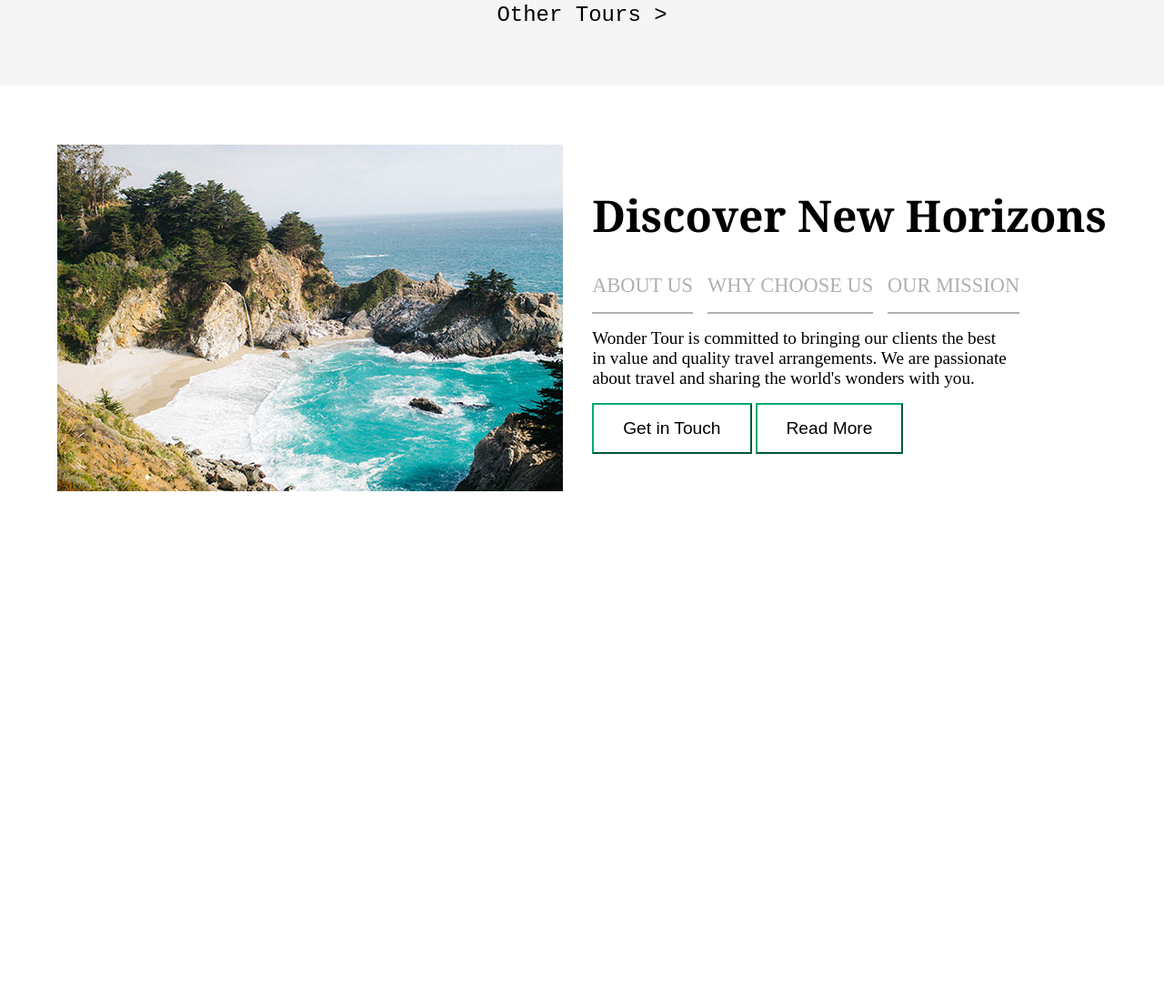
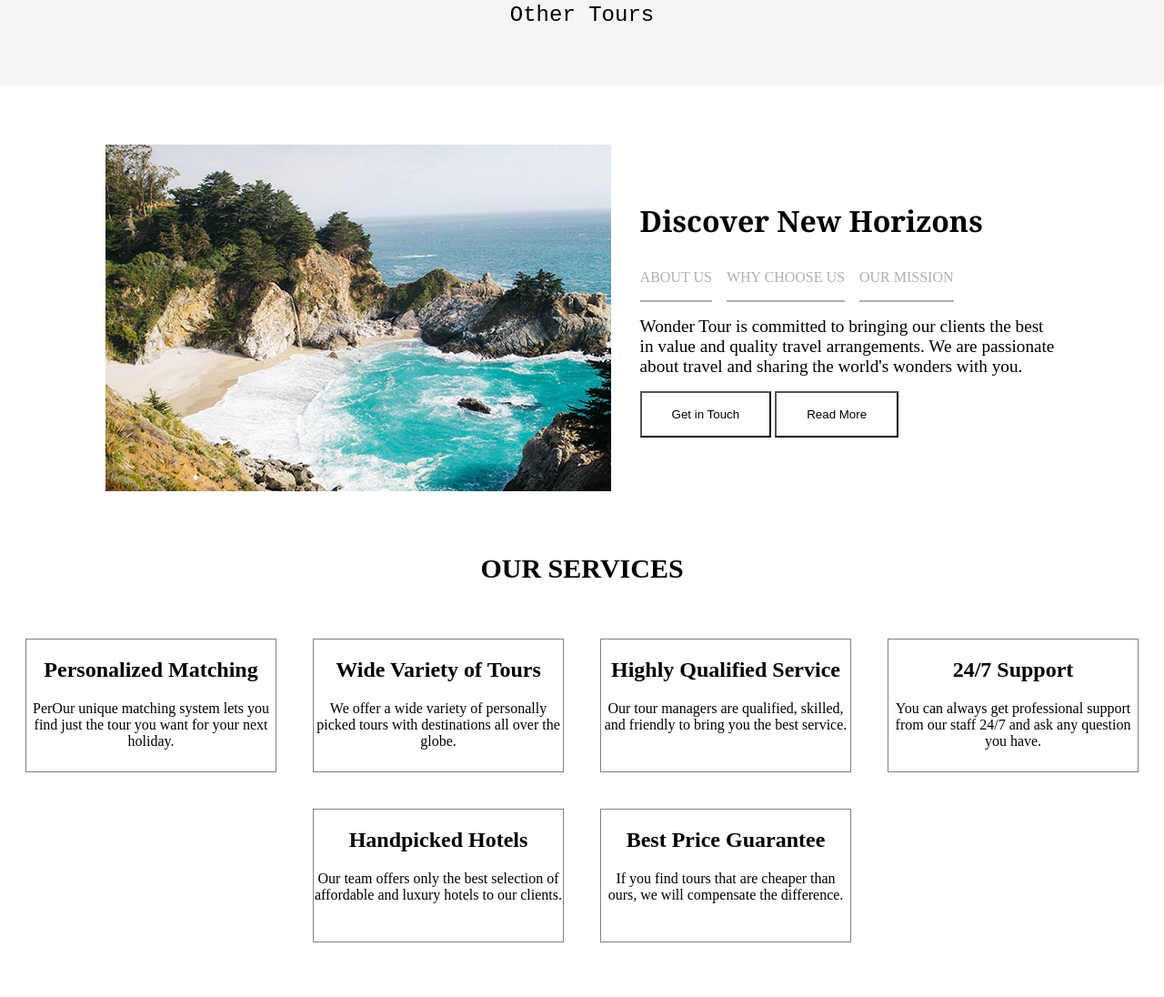
Before and after one commit to sonakshimathur07/travel-web-template, a plain HTML site: page index.html in a window 1280 px wide. Shown: the part 1009-2105 px from the top of the page at 91% size. Before the commit the page ends 1617 px from the top, so only its background shows below. Drawn offline with Linux system fonts and the light colour scheme.

Commit message:
added other services section

```diff
--- a/index.html
+++ b/index.html
@@ -90,7 +90,7 @@
           <div class="main-section-bannerTwo-images--background beach">Beach Holiday</div>
         </div>
         <div class="main-section-bannerTwo-other">
-          Other Tours <span>></span>
+          Other Tours
         </div>
       </div>
 
@@ -139,8 +139,59 @@
               </div>
             </div>
             <div class="main-section-services-discover-right--buttons">
-              <button class="btn button-primary">Get in Touch</button>
-              <button class="btn button-primary">Read More</button>
+              <button class="btn1-getintouch">Get in Touch</button>
+              <button class="btn2-readmore">Read More</button>
+            </div>
+          </div>
+        </div>
+
+        <div class="main-section-ourservices" >
+          <span>OUR SERVICES</span>
+        </div>
+
+        <div class="main-section-services-boxes">
+          <div class="box">
+             <div></div>
+             <div>
+              <h2>Personalized Matching</h2>
+              <p>PerOur unique matching system lets you find just the tour you want for your next holiday.</p>
+             </div>
+
+          </div>
+          <div class="box">
+            <div></div>
+            <div>
+              <h2>Wide Variety of Tours</h2>
+              <p>We offer a wide variety of personally picked tours with destinations all over the globe.</p>
+            </div>
+          </div>
+          <div class="box">
+            <div></div>
+            <div>
+             <h2>Highly Qualified Service</h2>
+             <p>Our tour managers are qualified, skilled, and friendly to bring you the best service.</p>
+            </div>
+          </div>
+          <div class="box">
+            <div></div>
+            <div>
+             <h2>24/7 Support</h2>
+             <p>You can always get professional support from our staff 24/7 and ask any question you have.</p>
+            </div>
+
+          </div>
+          <div class="box">
+            <div></div>
+            <div>
+             <h2>Handpicked Hotels</h2>
+             <p>Our team offers only the best selection of affordable and luxury hotels to our clients.</p>
+            </div>
+          </div>
+          <div class="box">
+            <div></div>
+            <div>
+             <h2>Best Price Guarantee</h2>
+             <p>If you find tours that are cheaper than ours, we will compensate the difference.</p>
             </div>
           </div>
         </div>
--- a/style.css
+++ b/style.css
@@ -65,9 +65,6 @@ body {
     gap: 2rem;
 }
 
-.main-section{
-
-}
 
 .main-section-bannerOne {
     background-image: url('./images/ocean.jpg');
@@ -125,7 +122,7 @@ body {
     justify-content: center;
     gap: 1.5rem;
     position: relative;
-    top: -4rem;
+    top: -1rem;
     cursor: pointer;
 }
 
@@ -189,8 +186,8 @@ body {
 }
 
 .main-section-services-discover-right--title {
-    font-weight: 700;
-    font-size: 3rem;
+    font-weight: 600;
+    font-size: 2rem;
     font-family: Georgia, 'Times New Roman', Times, serif;
 }
 
@@ -207,12 +204,27 @@ body {
 }
 
 .main-section-services-discover-right--tabs-title .tab {
-    font-size: 1.4rem;
+    font-size: 1.0rem;
     text-transform: uppercase;
     color: rgb(177, 176, 176);
     padding: 1rem 0;
     border-bottom: 2px solid rgb(177, 176, 176);
     cursor: pointer;
+}
+
+.main-section-services-discover-right--tabs-title-tab1:hover {
+    color: #04AA6D;
+    border-color: #04AA6D;
+}
+
+.main-section-services-discover-right--tabs-title-tab2:hover {
+    color: #04AA6D;
+    border-color: #04AA6D;
+}
+
+.main-section-services-discover-right--tabs-title-tab3:hover {
+    color: #04AA6D;
+    border-color: #04AA6D;
 }
 
 .main-section-services-discover-right--tabs-content-tab {
@@ -229,61 +241,54 @@ body {
     font-size: 1.2rem;
 }
 
-.section2 {
-    height: 100vh;
-    width: 100vw;
-    display: flex;
-    align-items: center;
-    justify-content: center;
+.btn1-getintouch ,.btn2-readmore {
     background-color: white;
+    font-family: sans-serif;
+    color: black;
+    padding:16px 33px;
+    display: inline-block;
+    cursor: pointer;
 }
 
-.section2-inner {
-    display: flex;
-    align-items: center;
-    justify-content: space-around;
+.btn1-getintouch:hover {
+    background-color: #04AA6D;
+    border: none;
+    color: white;
 }
 
-.section2-inner-left {
-    background-size:contain;
-    padding: 2rem;
-
+.btn2-readmore:hover {
+    background-color: #04AA6D;
+    border: none;
+    color: white;
 }
 
-.section2-inner-right {
+.main-section-ourservices{
     display: flex;
-    align-items: center;
-    margin-left: -61px;
-    justify-content: space-between;
-    flex-direction: column;
+    font-size: 30px;
+    font-weight: 600;
+    font-family:montserrta;
+    justify-content: center;
 }
 
-.section2-inner-right-heading {
-    color: black;
-    font-size: 29px;
-    font-weight: 700;
+.main-section-services-boxes {
     display: flex;
-    margin-right:1px;
+    padding: 40px 0px;
+    justify-content: center;
+    align-items: center;
+    flex-wrap: wrap;
+}
+.box {
+    width:274px;
+    height: 145px;
+    background-color: white;
+    border: 1px solid gray;
+    margin: 20px;
+    text-align: center;
+    transition: transform 0.3s ease;
 }
 
-.section2-inner-right-desc {
-    color:grey;
-    font-family: serif;
-    display: flex;
-    gap:1rem;
-}
-
-.section2-inner-right-pera {
-    color: black;
-    font-size: 14px;
-    font-family:montserrta;
-}
-
-.section2-inner-right-buttons {
-     display: flex;
-     align-items: center;
-     justify-content: center;
-     gap: 1rem;
+.box:hover {
+    transform: scale(1.05 );
 }
 
 
```
